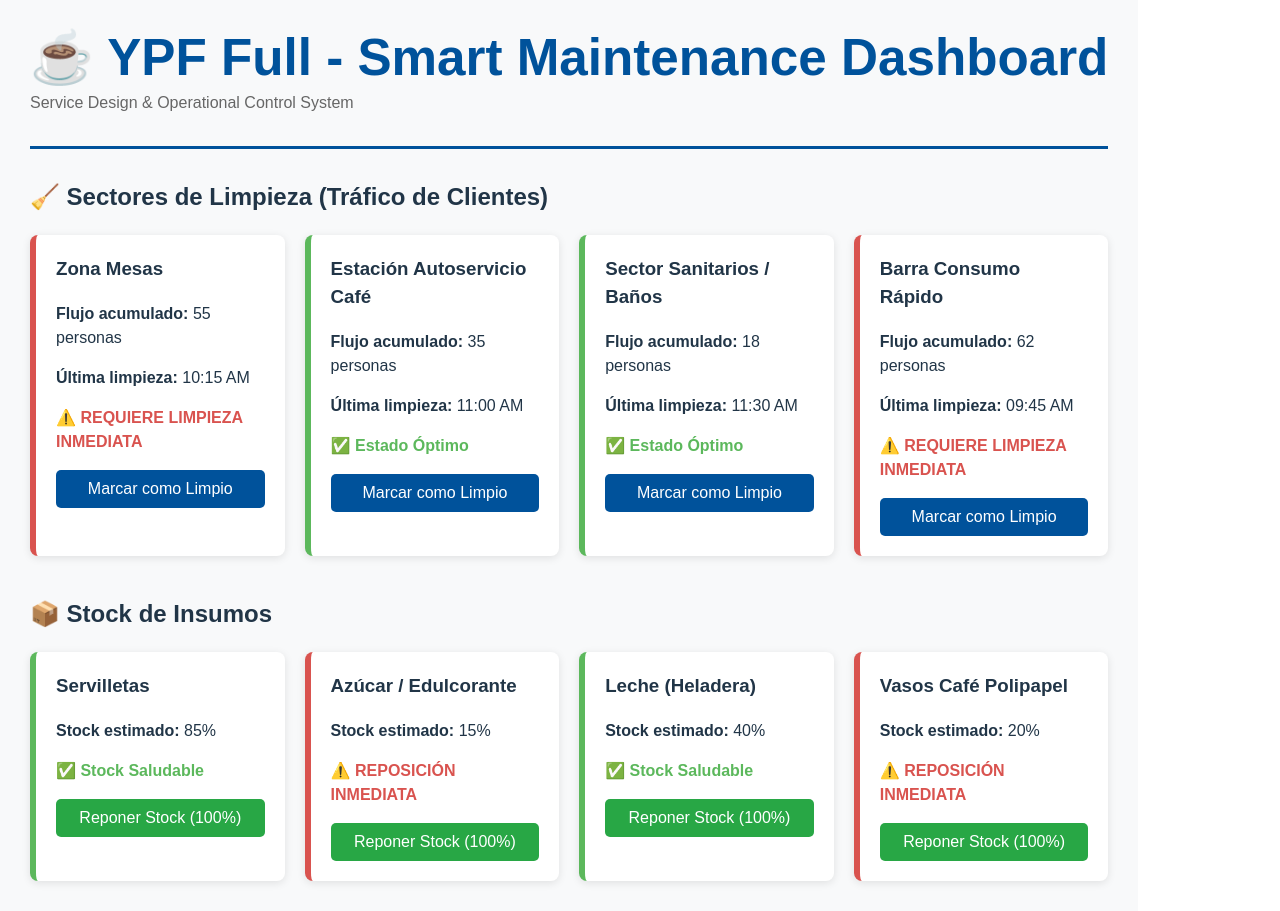
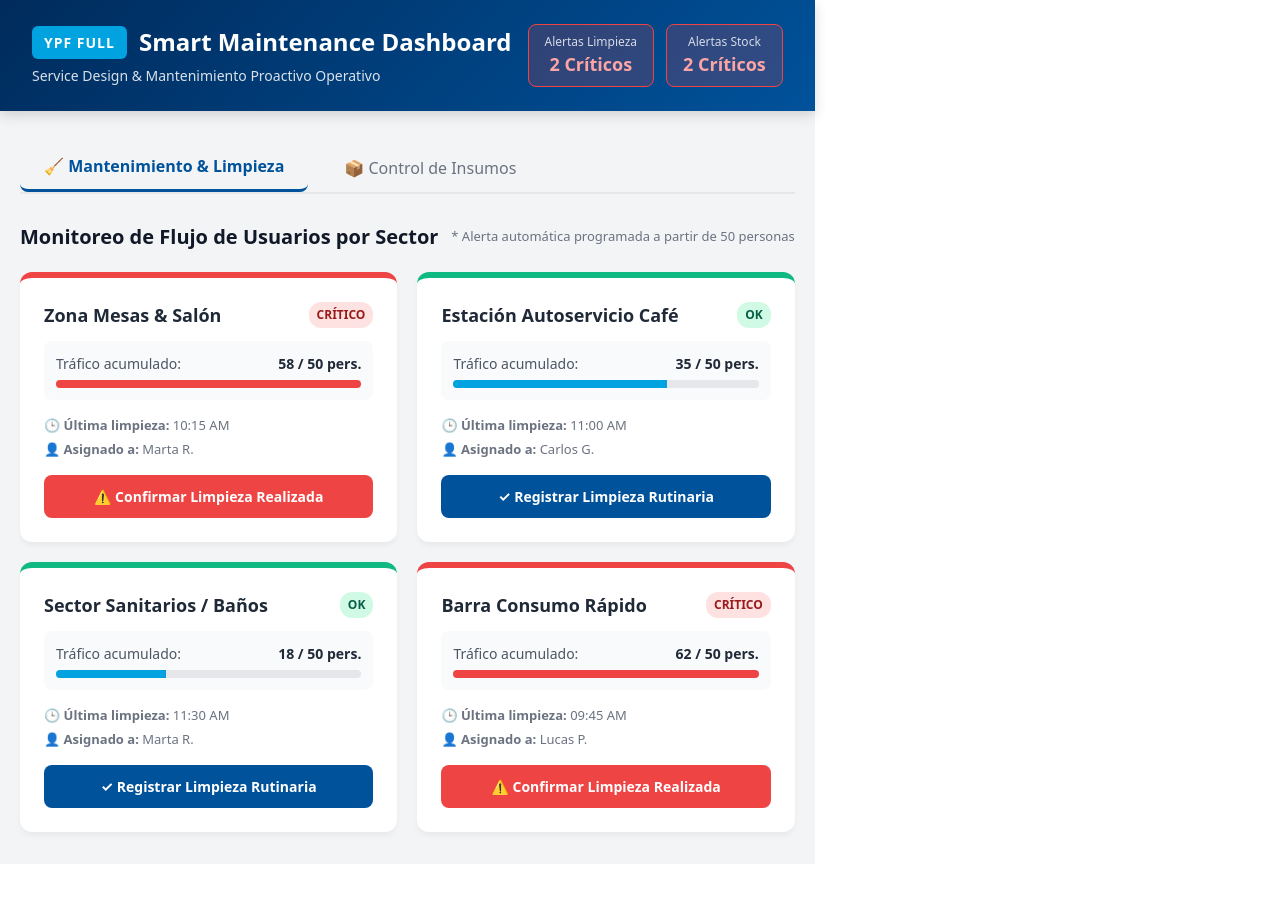
Before and after one commit to maurikspizzo-dot/hello-world-siguiente, a Next.js app: page / in a window 1280 px wide. After the commit the page ends 864 px from the top, so only its background shows below. Built offline with nearby package versions, Linux system fonts and the light colour scheme.

Commit message:
Ypf.visualizacion

```diff
--- a/src/app/page.tsx
+++ b/src/app/page.tsx
@@ -2,124 +2,313 @@
 
 import React, { useState } from 'react';
 
-interface Sector {
-  id: number;
-  nombre: string;
-  flujo: number;
-  ultimaLimpieza: string;
-}
+export default function Home() {
+  const [activeTab, setActiveTab] = useState('limpieza');
+  const [filter, setFilter] = useState('todos');
 
-interface Insumo {
-  id: number;
-  nombre: string;
-  stock: number;
-}
-
-export default function Home() {
-  const [sectores, setSectores] = useState<Sector[]>([
-    { id: 1, nombre: 'Zona Mesas', flujo: 55, ultimaLimpieza: '10:15 AM' },
-    { id: 2, nombre: 'Estación Autoservicio Café', flujo: 35, ultimaLimpieza: '11:00 AM' },
-    { id: 3, nombre: 'Sector Sanitarios / Baños', flujo: 18, ultimaLimpieza: '11:30 AM' },
-    { id: 4, nombre: 'Barra Consumo Rápido', flujo: 62, ultimaLimpieza: '09:45 AM' },
+  const [sectores, setSectores] = useState([
+    { id: 1, nombre: 'Zona Mesas & Salón', flujo: 58, ultimaLimpieza: '10:15 AM', responsable: 'Marta R.' },
+    { id: 2, nombre: 'Estación Autoservicio Café', flujo: 35, ultimaLimpieza: '11:00 AM', responsable: 'Carlos G.' },
+    { id: 3, nombre: 'Sector Sanitarios / Baños', flujo: 18, ultimaLimpieza: '11:30 AM', responsable: 'Marta R.' },
+    { id: 4, nombre: 'Barra Consumo Rápido', flujo: 62, ultimaLimpieza: '09:45 AM', responsable: 'Lucas P.' },
   ]);
 
-  const [insumos, setInsumos] = useState<Insumo[]>([
-    { id: 1, nombre: 'Servilletas', stock: 85 },
-    { id: 2, nombre: 'Azúcar / Edulcorante', stock: 15 },
-    { id: 3, nombre: 'Leche (Heladera)', stock: 40 },
-    { id: 4, nombre: 'Vasos Café Polipapel', stock: 20 },
+  const [insumos, setInsumos] = useState([
+    { id: 1, nombre: 'Servilletas de Papel', stock: 85, nivelOptimo: '500 unidades' },
+    { id: 2, nombre: 'Azúcar / Edulcorante', stock: 15, nivelOptimo: '200 sobres' },
+    { id: 3, nombre: 'Leche Enterprise (Heladera)', stock: 40, nivelOptimo: '20 Litros' },
+    { id: 4, nombre: 'Vasos Café Polipapel 240ml', stock: 20, nivelOptimo: '300 unidades' },
   ]);
 
-  const resetSector = (id: number) => {
+  const resetSector = (id) => {
     const horaActual = new Date().toLocaleTimeString([], { hour: '2-digit', minute: '2-digit' });
     setSectores(sectores.map(s => s.id === id ? { ...s, flujo: 0, ultimaLimpieza: horaActual } : s));
   };
 
-  const reponerInsumo = (id: number) => {
+  const reponerInsumo = (id) => {
     setInsumos(insumos.map(i => i.id === id ? { ...i, stock: 100 } : i));
   };
 
+  const sectoresCriticos = sectores.filter(s => s.flujo >= 50).length;
+  const insumosCriticos = insumos.filter(i => i.stock < 25).length;
+
   return (
-    <div style={{ padding: '30px', fontFamily: 'sans-serif', backgroundColor: '#f8f9fa', minHeight: '100vh' }}>
-      <header style={{ borderBottom: '3px solid #00529b', paddingBottom: '15px', marginBottom: '30px' }}>
-        <h1 style={{ color: '#00529b', margin: 0 }}>☕ YPF Full - Smart Maintenance Dashboard</h1>
-        <p style={{ color: '#666', marginTop: '5px' }}>Service Design & Operational Control System</p>
+    <div style={{
+      minHeight: '100vh',
+      backgroundColor: '#f3f4f6',
+      fontFamily: "system-ui, -apple-system, BlinkMacSystemFont, 'Segoe UI', Roboto, sans-serif",
+      color: '#1f2937'
+    }}>
+      {/* Header Corporativo YPF */}
+      <header style={{
+        background: 'linear-gradient(135deg, #002b5c 0%, #00529b 100%)',
+        color: '#ffffff',
+        padding: '24px 32px',
+        boxShadow: '0 4px 12px rgba(0, 0, 0, 0.15)',
+        display: 'flex',
+        justifyContent: 'space-between',
+        alignItems: 'center',
+        flexWrap: 'wrap',
+        gap: '16px'
+      }}>
+        <div>
+          <div style={{ display: 'flex', alignItems: 'center', gap: '12px' }}>
+            <span style={{
+              backgroundColor: '#00a3e0',
+              padding: '6px 12px',
+              borderRadius: '6px',
+              fontWeight: '900',
+              fontSize: '14px',
+              letterSpacing: '1px'
+            }}>YPF FULL</span>
+            <h1 style={{ margin: 0, fontSize: '24px', fontWeight: '700' }}>Smart Maintenance Dashboard</h1>
+          </div>
+          <p style={{ margin: '6px 0 0 0', opacity: 0.85, fontSize: '14px' }}>
+            Service Design & Mantenimiento Proactivo Operativo
+          </p>
+        </div>
+
+        {/* Resumen de KPIs en Header */}
+        <div style={{ display: 'flex', gap: '12px' }}>
+          <div style={{
+            backgroundColor: sectoresCriticos > 0 ? 'rgba(239, 68, 68, 0.2)' : 'rgba(16, 185, 129, 0.2)',
+            border: sectoresCriticos > 0 ? '1px solid #ef4444' : '1px solid #10b981',
+            padding: '8px 16px',
+            borderRadius: '8px',
+            textAlign: 'center'
+          }}>
+            <span style={{ display: 'block', fontSize: '12px', opacity: 0.8 }}>Alertas Limpieza</span>
+            <strong style={{ fontSize: '18px', color: sectoresCriticos > 0 ? '#fca5a5' : '#6ee7b7' }}>
+              {sectoresCriticos} Críticos
+            </strong>
+          </div>
+          <div style={{
+            backgroundColor: insumosCriticos > 0 ? 'rgba(239, 68, 68, 0.2)' : 'rgba(16, 185, 129, 0.2)',
+            border: insumosCriticos > 0 ? '1px solid #ef4444' : '1px solid #10b981',
+            padding: '8px 16px',
+            borderRadius: '8px',
+            textAlign: 'center'
+          }}>
+            <span style={{ display: 'block', fontSize: '12px', opacity: 0.8 }}>Alertas Stock</span>
+            <strong style={{ fontSize: '18px', color: insumosCriticos > 0 ? '#fca5a5' : '#6ee7b7' }}>
+              {insumosCriticos} Críticos
+            </strong>
+          </div>
+        </div>
       </header>
 
-      <section style={{ marginBottom: '40px' }}>
-        <h2>🧹 Sectores de Limpieza (Tráfico de Clientes)</h2>
-        <div style={{ display: 'grid', gridTemplateColumns: 'repeat(auto-fit, minmax(250px, 1fr))', gap: '20px' }}>
+      {/* Contenido Principal */}
+      <main style={{ maxWidth: '1200px', margin: '32px auto', padding: '0 20px' }}>
+
+        {/* Pestañas de Navegación */}
+        <div style={{
+          display: 'flex',
+          gap: '12px',
+          borderBottom: '2px solid #e5e7eb',
+          marginBottom: '28px'
+        }}>
+          <button
+            onClick={() => setActiveTab('limpieza')}
+            style={{
+              padding: '12px 24px',
+              border: 'none',
+              background: 'none',
+              borderBottom: activeTab === 'limpieza' ? '3px solid #00529b' : 'none',
+              color: activeTab === 'limpieza' ? '#00529b' : '#6b7280',
+              fontWeight: activeTab === 'limpieza' ? '700' : '500',
+              cursor: 'pointer',
+              fontSize: '16px'
+            }}
+          >
+            🧹 Mantenimiento & Limpieza
+          </button>
+          <button
+            onClick={() => setActiveTab('insumos')}
+            style={{
+              padding: '12px 24px',
+              border: 'none',
+              background: 'none',
+              borderBottom: activeTab === 'insumos' ? '3px solid #00529b' : 'none',
+              color: activeTab === 'insumos' ? '#00529b' : '#6b7280',
+              fontWeight: activeTab === 'insumos' ? '700' : '500',
+              cursor: 'pointer',
+              fontSize: '16px'
+            }}
+          >
+            📦 Control de Insumos
+          </button>
+        </div>
+
+        {/* Sección Limpieza */}
+        {activeTab === 'limpieza' && (
+          <section>
+            <div style={{ display: 'flex', justifyContent: 'space-between', alignItems: 'center', marginBottom: '20px' }}>
+              <h2 style={{ margin: 0, fontSize: '20px', color: '#111827' }}>Monitoreo de Flujo de Usuarios por Sector</h2>
+              <span style={{ fontSize: '13px', color: '#6b7280' }}>
+                * Alerta automática programada a partir de 50 personas
+              </span>
+            </div>
+
+            <div style={{ display: 'grid', gridTemplateColumns: 'repeat(auto-fit, minmax(280px, 1fr))', gap: '20px' }}>
               {sectores.map(s => {
                 const esCritico = s.flujo >= 50;
                 return (
                   <div key={s.id} style={{
-                background: '#fff',
-                padding: '20px',
-                borderRadius: '8px',
-                boxShadow: '0 2px 8px rgba(0,0,0,0.1)',
-                borderLeft: esCritico ? '6px solid #d9534f' : '6px solid #5cb85c'
+                    backgroundColor: '#ffffff',
+                    borderRadius: '12px',
+                    padding: '24px',
+                    boxShadow: '0 4px 6px -1px rgba(0, 0, 0, 0.05)',
+                    borderTop: esCritico ? '6px solid #ef4444' : '6px solid #10b981',
+                    display: 'flex',
+                    flexDirection: 'column',
+                    justifyContent: 'space-between'
                   }}>
-                <h3 style={{ marginTop: 0 }}>{s.nombre}</h3>
-                <p><strong>Flujo acumulado:</strong> {s.flujo} personas</p>
-                <p><strong>Última limpieza:</strong> {s.ultimaLimpieza}</p>
-                <p style={{ fontWeight: 'bold', color: esCritico ? '#d9534f' : '#5cb85c' }}>
-                  {esCritico ? '⚠️ REQUIERE LIMPIEZA INMEDIATA' : '✅ Estado Óptimo'}
+                    <div>
+                      <div style={{ display: 'flex', justifyContent: 'space-between', alignItems: 'flex-start', marginBottom: '12px' }}>
+                        <h3 style={{ margin: 0, fontSize: '18px', fontWeight: '700', color: '#1f2937' }}>{s.nombre}</h3>
+                        <span style={{
+                          backgroundColor: esCritico ? '#fee2e2' : '#d1fae5',
+                          color: esCritico ? '#991b1b' : '#065f46',
+                          padding: '4px 8px',
+                          borderRadius: '12px',
+                          fontSize: '12px',
+                          fontWeight: '700'
+                        }}>
+                          {esCritico ? 'CRÍTICO' : 'OK'}
+                        </span>
+                      </div>
+
+                      <div style={{ backgroundColor: '#f9fafb', padding: '12px', borderRadius: '8px', marginBottom: '16px' }}>
+                        <div style={{ display: 'flex', justifyContent: 'space-between', marginBottom: '6px', fontSize: '14px' }}>
+                          <span style={{ color: '#4b5563' }}>Tráfico acumulado:</span>
+                          <strong>{s.flujo} / 50 pers.</strong>
+                        </div>
+                        {/* Barra de Progreso */}
+                        <div style={{ width: '100%', height: '8px', backgroundColor: '#e5e7eb', borderRadius: '4px', overflow: 'hidden' }}>
+                          <div style={{
+                            width: `${Math.min((s.flujo / 50) * 100, 100)}%`,
+                            height: '100%',
+                            backgroundColor: esCritico ? '#ef4444' : '#00a3e0',
+                            transition: 'width 0.3s ease'
+                          }}></div>
+                        </div>
+                      </div>
+
+                      <p style={{ margin: '4px 0', fontSize: '13px', color: '#6b7280' }}>
+                        🕒 <strong>Última limpieza:</strong> {s.ultimaLimpieza}
                       </p>
+                      <p style={{ margin: '4px 0 16px 0', fontSize: '13px', color: '#6b7280' }}>
+                        👤 <strong>Asignado a:</strong> {s.responsable}
+                      </p>
+                    </div>
+
                     <button
                       onClick={() => resetSector(s.id)}
                       style={{
-                    backgroundColor: '#00529b',
-                    color: '#fff',
+                        backgroundColor: esCritico ? '#ef4444' : '#00529b',
+                        color: '#ffffff',
                         border: 'none',
-                    padding: '10px 15px',
-                    borderRadius: '5px',
+                        padding: '12px',
+                        borderRadius: '8px',
+                        fontWeight: '700',
+                        fontSize: '14px',
                         cursor: 'pointer',
+                        transition: 'background-color 0.2s ease',
                         width: '100%'
-                  }}>
-                  Marcar como Limpio
+                      }}
+                    >
+                      {esCritico ? '⚠️ Confirmar Limpieza Realizada' : '✓ Registrar Limpieza Rutinaria'}
                     </button>
                   </div>
                 );
               })}
             </div>
           </section>
+        )}
 
+        {/* Sección Insumos */}
+        {activeTab === 'insumos' && (
           <section>
-        <h2>📦 Stock de Insumos</h2>
-        <div style={{ display: 'grid', gridTemplateColumns: 'repeat(auto-fit, minmax(250px, 1fr))', gap: '20px' }}>
+            <div style={{ display: 'flex', justifyContent: 'space-between', alignItems: 'center', marginBottom: '20px' }}>
+              <h2 style={{ margin: 0, fontSize: '20px', color: '#111827' }}>Estado de Stock e Insumos en Mostrador</h2>
+              <span style={{ fontSize: '13px', color: '#6b7280' }}>
+                * Umbral de reposición recomendado: &lt; 25%
+              </span>
+            </div>
+
+            <div style={{ display: 'grid', gridTemplateColumns: 'repeat(auto-fit, minmax(280px, 1fr))', gap: '20px' }}>
               {insumos.map(i => {
                 const esCritico = i.stock < 25;
                 return (
                   <div key={i.id} style={{
-                background: '#fff',
-                padding: '20px',
-                borderRadius: '8px',
-                boxShadow: '0 2px 8px rgba(0,0,0,0.1)',
-                borderLeft: esCritico ? '6px solid #d9534f' : '6px solid #5cb85c'
+                    backgroundColor: '#ffffff',
+                    borderRadius: '12px',
+                    padding: '24px',
+                    boxShadow: '0 4px 6px -1px rgba(0, 0, 0, 0.05)',
+                    borderTop: esCritico ? '6px solid #ef4444' : '6px solid #10b981',
+                    display: 'flex',
+                    flexDirection: 'column',
+                    justifyContent: 'space-between'
                   }}>
-                <h3 style={{ marginTop: 0 }}>{i.nombre}</h3>
-                <p><strong>Stock estimado:</strong> {i.stock}%</p>
-                <p style={{ fontWeight: 'bold', color: esCritico ? '#d9534f' : '#5cb85c' }}>
-                  {esCritico ? '⚠️ REPOSICIÓN INMEDIATA' : '✅ Stock Saludable'}
+                    <div>
+                      <div style={{ display: 'flex', justifyContent: 'space-between', alignItems: 'flex-start', marginBottom: '12px' }}>
+                        <h3 style={{ margin: 0, fontSize: '18px', fontWeight: '700', color: '#1f2937' }}>{i.nombre}</h3>
+                        <span style={{
+                          backgroundColor: esCritico ? '#fee2e2' : '#d1fae5',
+                          color: esCritico ? '#991b1b' : '#065f46',
+                          padding: '4px 8px',
+                          borderRadius: '12px',
+                          fontSize: '12px',
+                          fontWeight: '700'
+                        }}>
+                          {esCritico ? 'REPOSICIÓN' : 'OK'}
+                        </span>
+                      </div>
+
+                      <div style={{ backgroundColor: '#f9fafb', padding: '12px', borderRadius: '8px', marginBottom: '16px' }}>
+                        <div style={{ display: 'flex', justifyContent: 'space-between', marginBottom: '6px', fontSize: '14px' }}>
+                          <span style={{ color: '#4b5563' }}>Disponibilidad:</span>
+                          <strong>{i.stock}%</strong>
+                        </div>
+                        {/* Barra de Progreso Stock */}
+                        <div style={{ width: '100%', height: '8px', backgroundColor: '#e5e7eb', borderRadius: '4px', overflow: 'hidden' }}>
+                          <div style={{
+                            width: `${i.stock}%`,
+                            height: '100%',
+                            backgroundColor: esCritico ? '#ef4444' : '#10b981',
+                            transition: 'width 0.3s ease'
+                          }}></div>
+                        </div>
+                      </div>
+
+                      <p style={{ margin: '4px 0 16px 0', fontSize: '13px', color: '#6b7280' }}>
+                        🎯 <strong>Lote sugerido:</strong> {i.nivelOptimo}
                       </p>
+                    </div>
+
                     <button
                       onClick={() => reponerInsumo(i.id)}
                       style={{
-                    backgroundColor: '#28a745',
-                    color: '#fff',
+                        backgroundColor: '#10b981',
+                        color: '#ffffff',
                         border: 'none',
-                    padding: '10px 15px',
-                    borderRadius: '5px',
+                        padding: '12px',
+                        borderRadius: '8px',
+                        fontWeight: '700',
+                        fontSize: '14px',
                         cursor: 'pointer',
                         width: '100%'
-                  }}>
-                  Reponer Stock (100%)
+                      }}
+                    >
+                      📦 Marcar Insumo Repuesto (100%)
                     </button>
                   </div>
                 );
               })}
             </div>
           </section>
+        )}
+      </main>
     </div>
   );
 }
```
Lines whose indentation alone changed are shown as unchanged.
